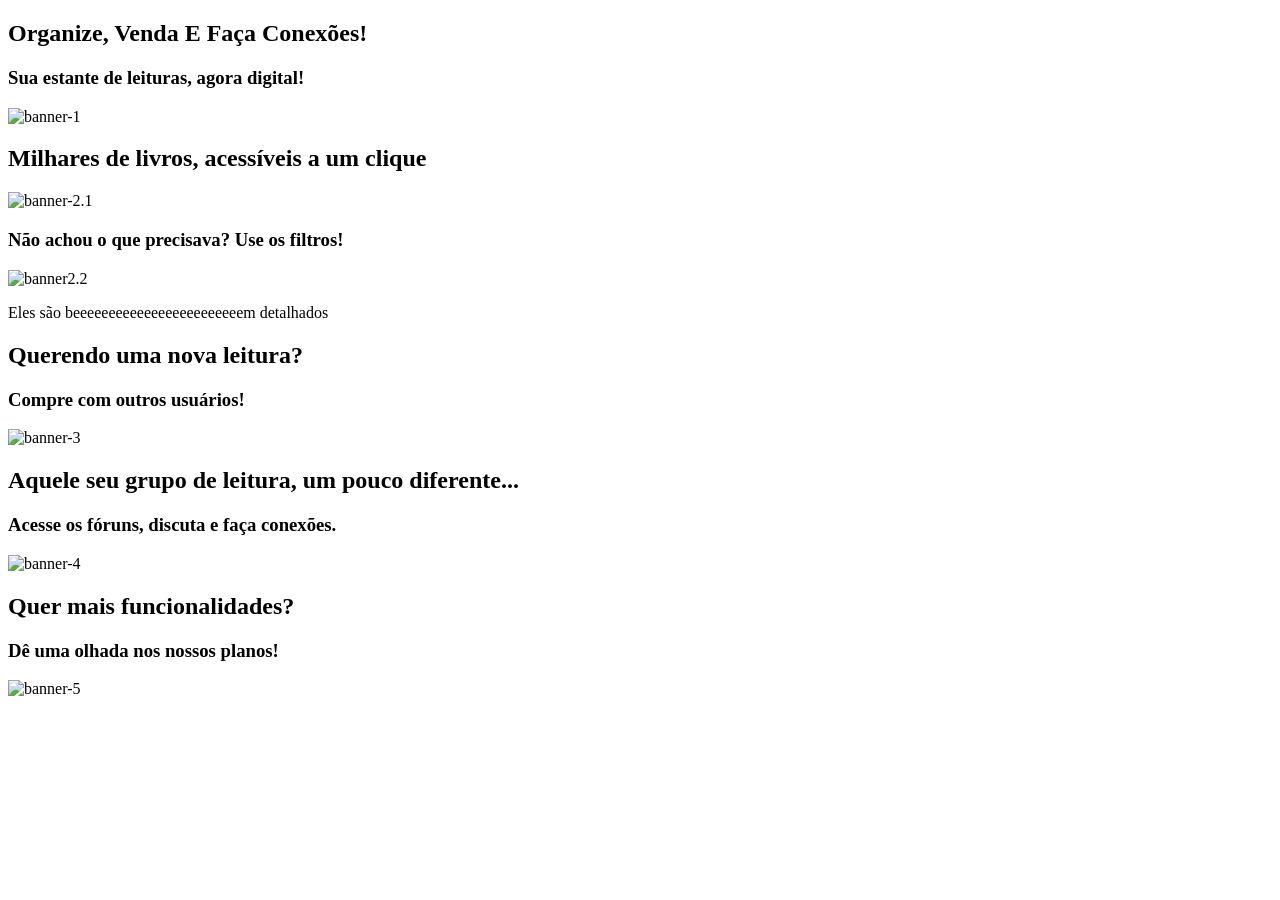
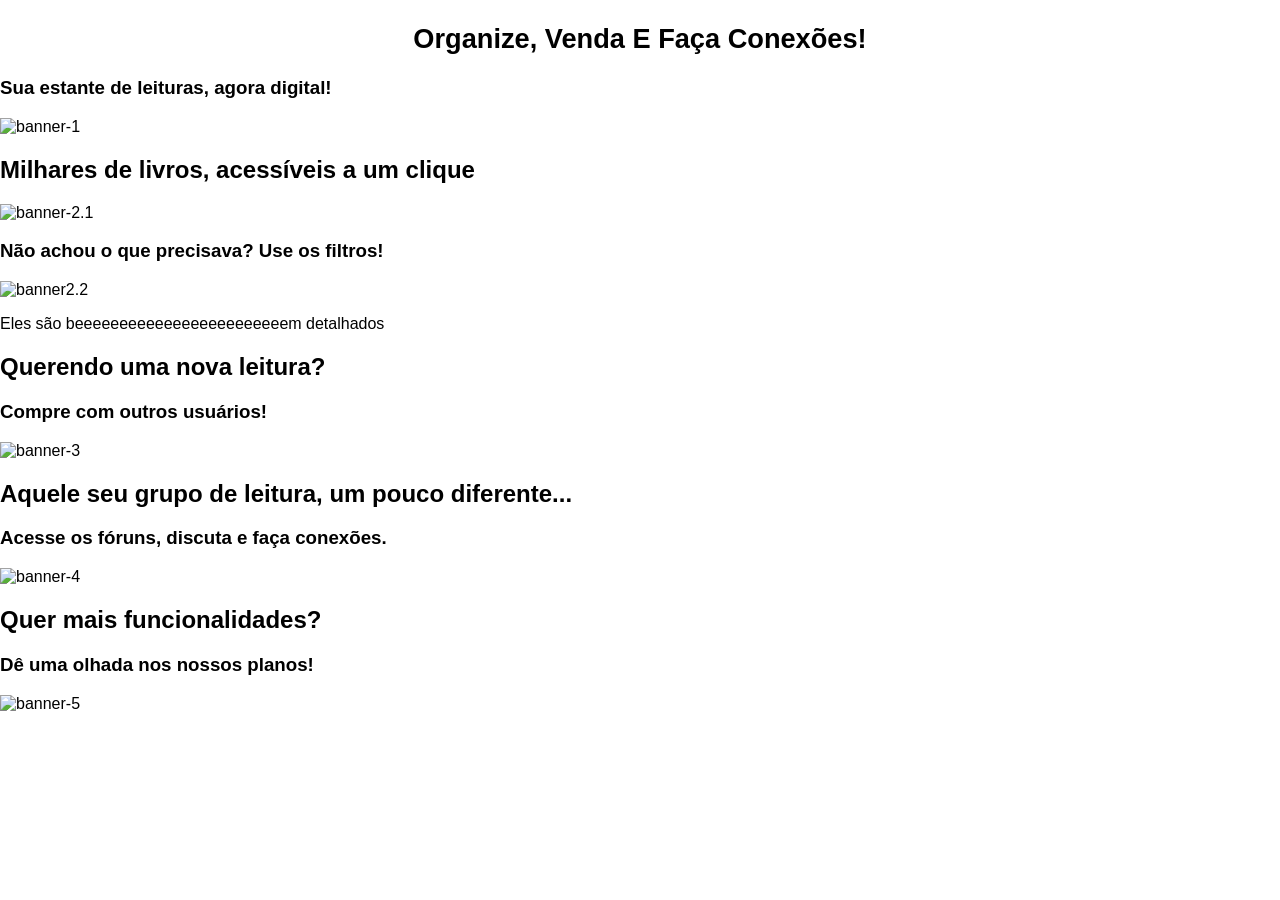

RetroReads #30.1

--- a/css/home.css
+++ b/css/home.css
@@ -23,11 +23,127 @@
 }
 
 
+body {
+  margin: 0;
+  font-family: "Helvetica", "Arial", sans-serif;
+}
+
+h1 {
+  text-align: center;
+  font-size: 1.7rem;
+}
+ul {
+  width: 100vw;
+  height: 300px;
+  padding: 20px;
+  display: flex;
+  gap: 4vw;
+}
+li {
+  list-style-type: none;
+  background-color: #eeeeee;
+  border: 1px solid #dddddd;
+  padding: 20px;
+
+  flex: 0 0 100%;
+}
+
+li:nth-child(even) {
+  background-color: cyan;
+}
+ul {
+  overflow-x: scroll;
+  scroll-snap-type: x mandatory;
+}
+li {
+  scroll-snap-align: center;
+}
+ul::scroll-button(*) {
+  border: 0;
+  font-size: 2rem;
+  background: none;
+  color: black;
+  opacity: 0.7;
+  cursor: pointer;
+}
+
+ul::scroll-button(*):hover,
+ul::scroll-button(*):focus {
+  opacity: 1;
+}
+
+ul::scroll-button(*):active {
+  translate: 1px 1px;
+}
+
+ul::scroll-button(*):disabled {
+  opacity: 0.2;
+  cursor: unset;
+}
+ul::scroll-button(left) {
+  content: "◄" / "Previous";
+}
+
+ul::scroll-button(right) {
+  content: "►" / "Next";
+}
+ul {
+  anchor-name: --my-carousel;
+}
+
+ul::scroll-button(*) {
+  position: absolute;
+  position-anchor: --my-carousel;
+}
+ul::scroll-button(left) {
+  right: calc(anchor(left) - 70px);
+  bottom: calc(anchor(top) + 13px);
+}
+
+ul::scroll-button(right) {
+  left: calc(anchor(right) - 70px);
+  bottom: calc(anchor(top) + 13px);
+}
+ul {
+  scroll-marker-group: after;
+}
+ul::scroll-marker-group {
+  position: absolute;
+  position-anchor: --my-carousel;
+  top: calc(anchor(bottom) - 70px);
+  justify-self: anchor-center;
+
+  display: flex;
+  justify-content: center;
+  gap: 20px;
+}
+li::scroll-marker {
+  content: attr(data-accName);
+  width: 16px;
+  height: 16px;
+  background-color: transparent;
+  border: 2px solid black;
+  border-radius: 50%;
+  overflow: hidden;
+  text-indent: 16px;
+}
+li::scroll-marker:target-current {
+  background-color: black;
+}
+
+
+
 
 /* ------------- Mobile ------------- */
 
-@media (max-width: 768px) {
+@media (max-width: 900px){
+    .banner-home > img{
+        margin-top: 3.5rem;
+        scale: 1.5;
+    }
+}
 
+@media (max-width: 768px) {
     main.main-home{
         margin-top: 0rem;
     }
